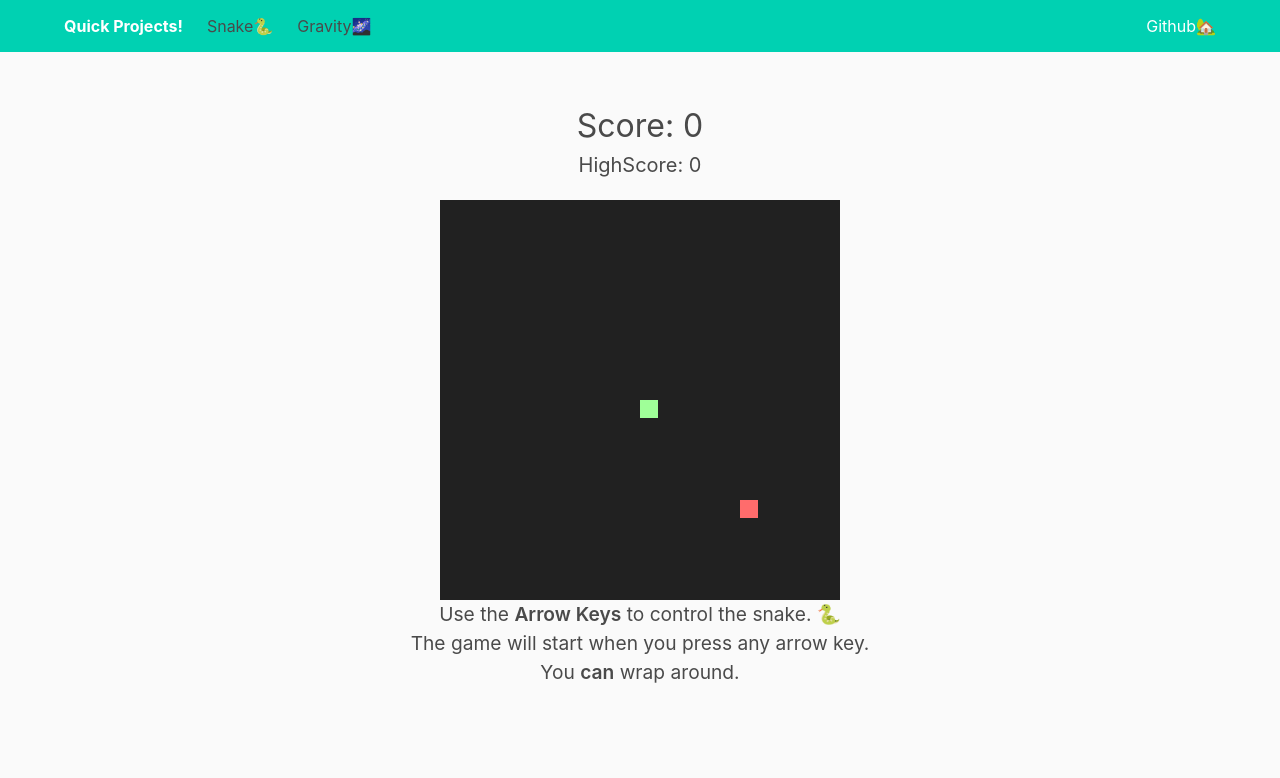
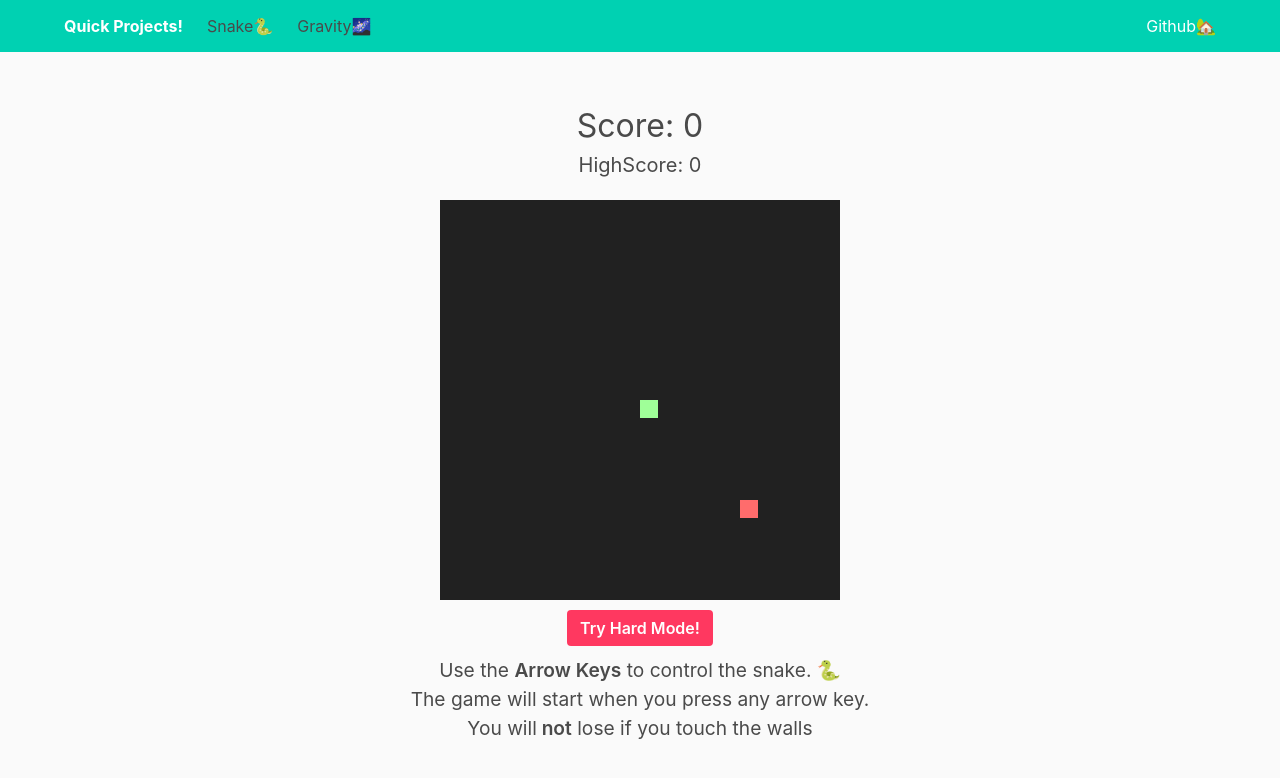
Before and after one commit to SPDUK/CanvasProjects, a React (Create React App) app: page /snake in a window 1280 px wide. Shown: the top 778 px of the page. Built offline with nearby package versions, Linux system fonts and the light colour scheme; the HTML template or start-up script is replaced by a standard one.

Commit message:
added in hard mode & mode switcher button

```diff
--- a/src/Projects/Snake/Snake.jsx
+++ b/src/Projects/Snake/Snake.jsx
@@ -11,7 +11,8 @@ class Snake extends Component {
     this.state = {
       score: 0,
       highScore: 0,
-      play: true
+      play: true,
+      hard: false
     };
   }
 
@@ -68,7 +69,7 @@ class Snake extends Component {
           yv = 1;
           break;
         default:
-          console.log('hmm');
+          console.log('this should never happen');
       }
     };
     document.addEventListener('keydown', keyPush);
@@ -119,6 +120,12 @@ class Snake extends Component {
       }
 
       if (ax === px && ay === py) {
+        if (this.state.hard) {
+          tail += 5;
+          this.setState({
+            score: this.state.score + 400
+          });
+        }
         tail += 1;
         this.setState({
           score: this.state.score + 100
@@ -162,7 +169,7 @@ class Snake extends Component {
             </div>
             <div className="message-body">
               <p className="has-text-weight-semibold">
-                Current HighScore: {this.state.highScore}
+                Current High Score: {this.state.highScore}
               </p>
               <p>Click anywhere to play again.</p>
             </div>
@@ -172,12 +179,27 @@ class Snake extends Component {
           <canvas id="gc" className="snake-canvas" width="400" height="400" />
         </div>
         <div className="snake-controls">
+          <div
+            onClick={() => {
+              this.setState({
+                hard: !this.state.hard
+              });
+            }}
+            className="snake-controls-difficulty"
+          >
+            {!this.state.hard ? (
+              <span className="button is-danger">Try Hard Mode!</span>
+            ) : (
+              <span className="button is-success">Back to easy mode</span>
+            )}
+          </div>
+
           <p>
             Use the <span>Arrow Keys</span> to control the snake. 🐍
           </p>
           <p>The game will start when you press any arrow key.</p>
           <p>
-            You <span>can</span> wrap around.
+            You will<span> not</span> lose if you touch the walls
           </p>
         </div>
       </div>
--- a/src/Projects/Snake/snake.css
+++ b/src/Projects/Snake/snake.css
@@ -18,3 +18,6 @@
     text-align: center; }
     .snake-controls span {
       font-weight: 600; }
+    .snake-controls-difficulty {
+      margin-top: 10px;
+      margin-bottom: 10px; }
--- a/src/Projects/Snake/snake.scss
+++ b/src/Projects/Snake/snake.scss
@@ -22,5 +22,9 @@
     span {
       font-weight: 600;
     }
+    &-difficulty {
+      margin-top: 10px;
+      margin-bottom: 10px;
+    }
   }
 }
```
